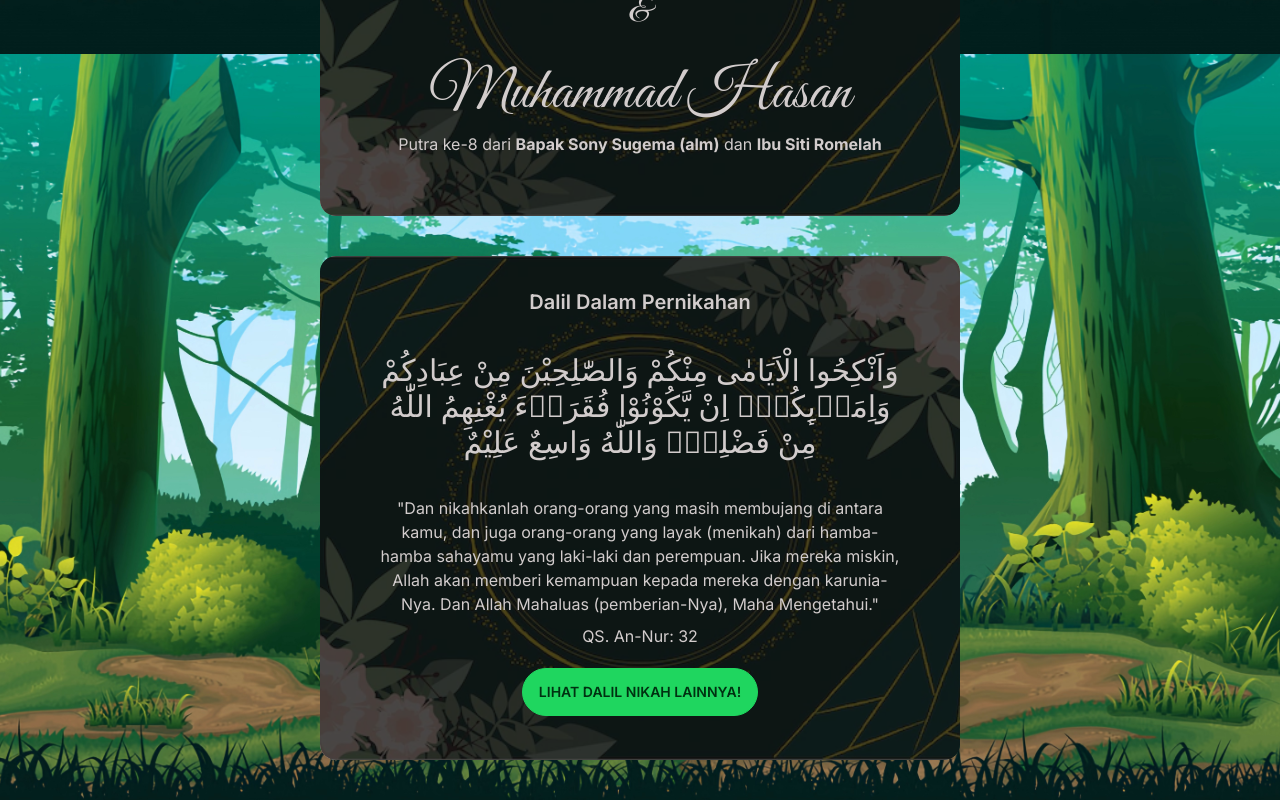
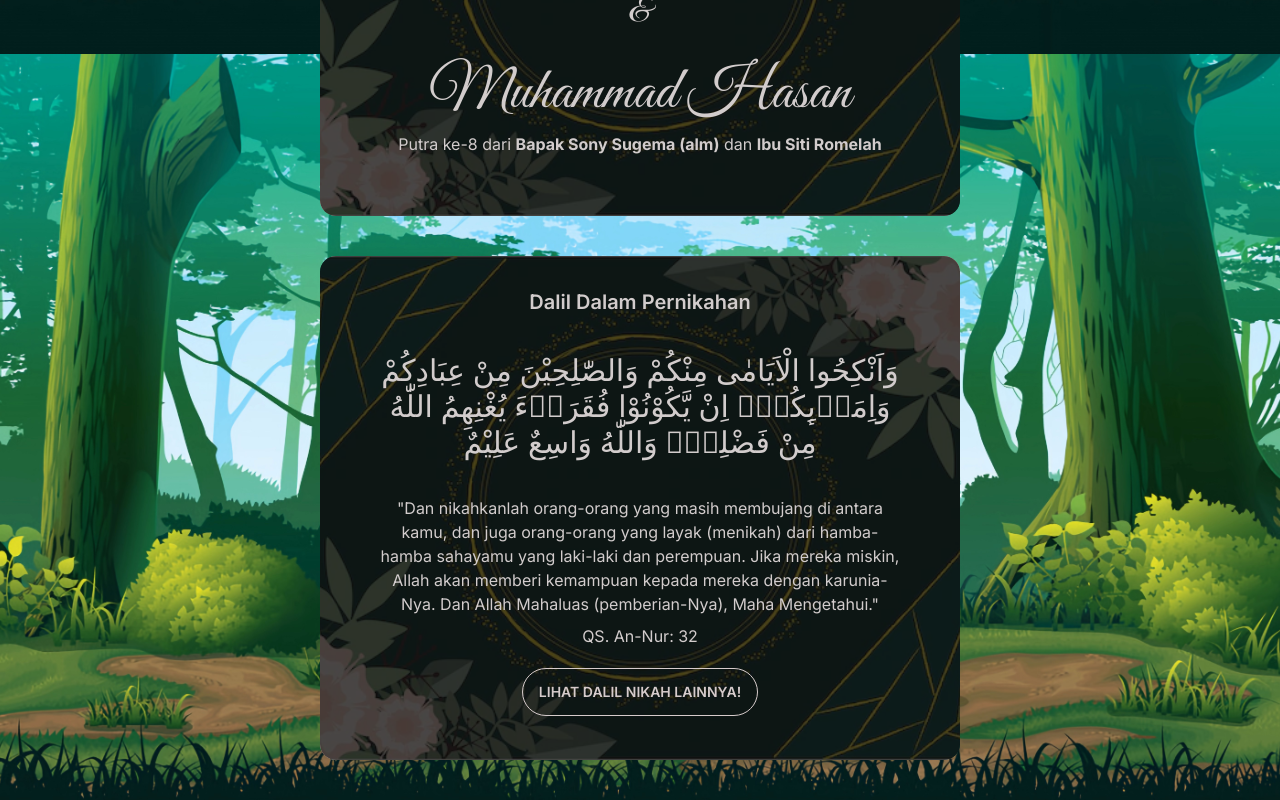
Before and after one commit to ahr9n/the-wedding-of-ahmad-and-ebtihal, a Next.js app: page / in a window 1280 px wide. Shown: the part 746-1546 px from the top of the page. Built offline with nearby package versions, Linux system fonts and the light colour scheme; a web font is replaced by a local one.

Commit message:
chore: change to outline button

```diff
--- a/src/components/Rewards.tsx
+++ b/src/components/Rewards.tsx
@@ -27,10 +27,7 @@ const Rewards = () => {
       </div>
       <div>QS. An-Nur: 32</div>
 
-      <label
-        htmlFor="my-modal-4"
-        className="modal-button btn btn-secondary my-3"
-      >
+      <label htmlFor="my-modal-4" className="modal-button btn btn-outline my-3">
         Lihat Dalil Nikah Lainnya!
       </label>
 
```
